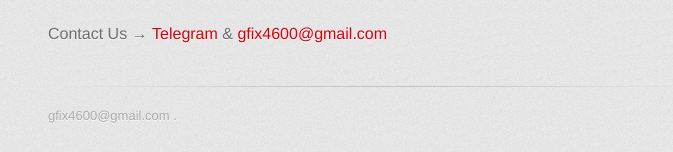
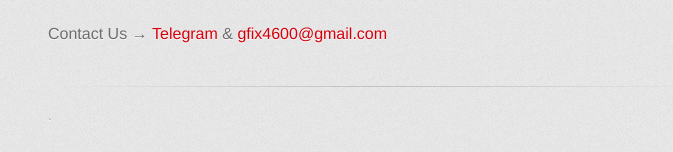
Before and after one commit to mostafacpr/mostafacpr.github.io, a Jekyll site: the page built from index.md, in a window 1280 px wide. Shown: the part 753-905 px from the top of the page, without its empty margins (282-955 px from the left). Built offline with Jekyll 4.4.1, drawn with Linux system fonts in a browser that asks for light colours; some web fonts are replaced; our own code applies the rules of GitHub Pages for plain Markdown files.

Commit message:
Update default.html

```diff
--- a/_layouts/default.html
+++ b/_layouts/default.html
@@ -44,7 +44,7 @@
         {% if site.github.is_project_page %}
           {{ site.title | default: site.github.repository_name }} on te <a href="{{ https://fix7.shop }}">{{ FixGsm }}</a><br>
         {% endif %}
-          gfix4600@gmail.com <a href="gfix4600@gmail.com"> </a>.
+         <a gfix4600@gmail.com <a href="gfix4600@gmail.com"> </a>.
         </footer>
 
       </div>
```
